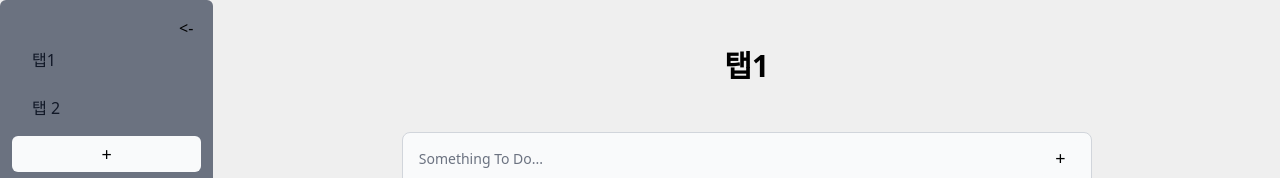
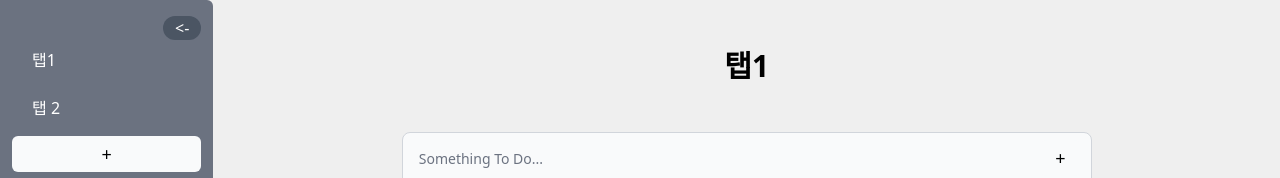
Before and after one commit to dev-jelly/tauri-ww-todo, a Svelte app: page / in a window 1280 px wide. Shown: the top 178 px of the page. Built offline with nearby package versions, Linux system fonts and the light colour scheme.

Commit message:
Fix Style For Light Theme

```diff
--- a/src/lib/store/storable.ts
+++ b/src/lib/store/storable.ts
@@ -2,12 +2,12 @@ import {get, writable} from 'svelte/store'
 
 export function storable<T>(key: string, data: T) {
   const store = writable<T>(data);
-  const { subscribe, set } = store;
+  const {subscribe, set} = store;
   const isBrowser = typeof window !== 'undefined';
 
-  isBrowser &&
-  localStorage[key] &&
-  set(JSON.parse(localStorage[key]));
+  if (isBrowser && localStorage[key]) {
+    set(JSON.parse(localStorage[key]));
+  }
 
 
   return {
--- a/src/view/tab/TabTitle.svelte
+++ b/src/view/tab/TabTitle.svelte
@@ -26,7 +26,7 @@
   }
 
   const applyTitle = () => {
-    if (inputTitle) {
+    if (input.value) {
       $tabManager.tabs[tabIndex].title = input.value;
     } else {
       inputTitle = $tabManager.tabs[tabIndex].title;
@@ -37,7 +37,7 @@
 
 {#if editMode}
     <div class="w-2/3 p-8 w-full">
-        <input class="w-full text-center bg-gray-900 rounded-md dark:bg-gray-900 text-3xl font-bold outline-none underline underline-offset-2"
+        <input class="w-full text-center rounded-md text-3xl font-bold outline-none underline underline-offset-2 bg-transparent "
                bind:this={input}
                value={inputTitle}
                on:keypress={onEnter} on:blur={applyTitle}/>
--- a/src/view/tab/Tabs.svelte
+++ b/src/view/tab/Tabs.svelte
@@ -84,9 +84,9 @@
        on:mouseover={onMouseOverTabs}
        on:mouseout={onMouseLeaveTabs}
 >
-  <div class="overflow-y-auto py-4 px-3 bg-gray-500 rounded-md dark:bg-gray-800 h-full">
-    <div class="w-full flex justify-end ">
-      <button bind:this={arrow} on:click={toggleOpen} class="px-2">{"<-"}</button>
+  <div class="overflow-y-auto py-4 px-3 bg-gray-500 text-white rounded-r-md dark:bg-gray-800 h-full">
+    <div class="w-full flex justify-end">
+      <button bind:this={arrow} on:click={toggleOpen} class="px-3 py-0.25 rounded-xl bg-gray-600">{"<-"}</button>
     </div>
     <ul class="space-y-2" class:opacity-0={$tabsWidth < 6} class:opacity-100={mouseHover || isOpen}>
       {#each $tm.tabs as tab, index (tab.id)}
@@ -94,13 +94,13 @@
           {#if $tm.tabs.length > 1}
             <button
               on:click|stopPropagation={() => removeTab(index)}
-              class="text-black dark:text-white absolute w-6 pr-6 pb-2.5 leading-6 bg-gray-50 group-hover:bg-gray-100 focus:ring-4 focus:outline-none focus:ring-blue-300 font-medium rounded-md text-lg px-4 py-1 dark:bg-gray-800 dark:group-hover:bg-gray-800 dark:hover:group-hover:bg-gray-900 dark:focus:ring-blue-800 right-1 bottom-1 top-1 opacity-0 group-hover:opacity-40 ">
+              class="text-black dark:text-white absolute w-6 pr-6 pb-2.5 leading-6 bg-gray-300 group-hover:bg-gray-200 group-hover:hover:bg-gray-100 group-hover:text-black group-hover:dark:text-white focus:ring-4 focus:outline-none focus:ring-blue-300 font-medium rounded-md text-lg px-4 py-1 dark:bg-gray-800 dark:group-hover:bg-gray-800 dark:hover:group-hover:bg-gray-900 dark:focus:ring-blue-800 right-1 bottom-1 top-1 opacity-0 group-hover:opacity-100 z-20">
               -
             </button>
           {/if}
           <a href="#"
-             class="flex items-center p-2 text-base font-normal text-gray-900 rounded-lg dark:text-white group-hover:bg-gray-100 dark:group-hover:bg-gray-700">
-            <span class="ml-3">{tab.title}</span>
+             class="flex max-w-full w-full items-center p-2 text-base font-normal  rounded-lg dark:text-white group-hover:bg-gray-800 dark:group-hover:bg-gray-700 text-white truncate group-hover:text-white text-white">
+            <span class="ml-3 overflow-hidden">{tab.title}</span>
           </a>
         </li>
       {/each}
```
